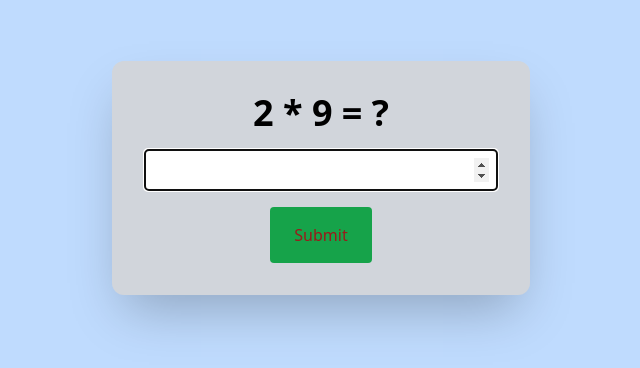
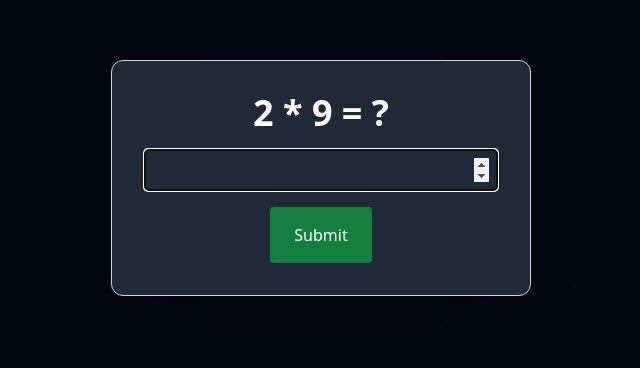
Before and after one commit to akyriuu/Math-Solution, a website with bundled scripts: page game.html in a window 1280 px wide. Shown: the part 222-590 px from the top of the page, without its empty margins (319-959 px from the left). Built offline with nearby package versions, Linux system fonts and the light colour scheme.

Commit message:
changed colors

```diff
--- a/game.html
+++ b/game.html
@@ -6,18 +6,21 @@
     <script src="https://cdn.tailwindcss.com"></script>
     <title>Let's go!</title>
   </head>
-  <body class="flex items-center justify-center min-h-screen bg-blue-200">
-    <div id="quiz" class="bg-gray-300 p-8 rounded-xl shadow-2xl text-center">
-      <p id="question" class="text-4xl font-bold mb-4"></p>
+  <body class="flex items-center justify-center min-h-screen bg-gray-950">
+    <div
+      id="quiz"
+      class="bg-gray-800 border border-gray-300 p-8 rounded-xl shadow-2xl text-center"
+    >
+      <p id="question" class="text-4xl font-bold mb-4 text-white"></p>
       <input
         type="number"
         id="answer"
-        class="border rounded p-2 w-full mb-4"
+        class="bg-gray-800 border border-gray-600 text-white rounded p-2 w-full mb-4 placeholder-gray-500"
         placeholder=""
       />
       <button
         id="submit"
-        class="bg-green-600 text-red-800 px-6 py-4 rounded hover:bg-green-800"
+        class="bg-green-700 text-white px-6 py-4 rounded hover:bg-green-500 transition-colors duration-300"
       >
         Submit
       </button>
```
Also changed, not shown: README.md, 1 other file.
